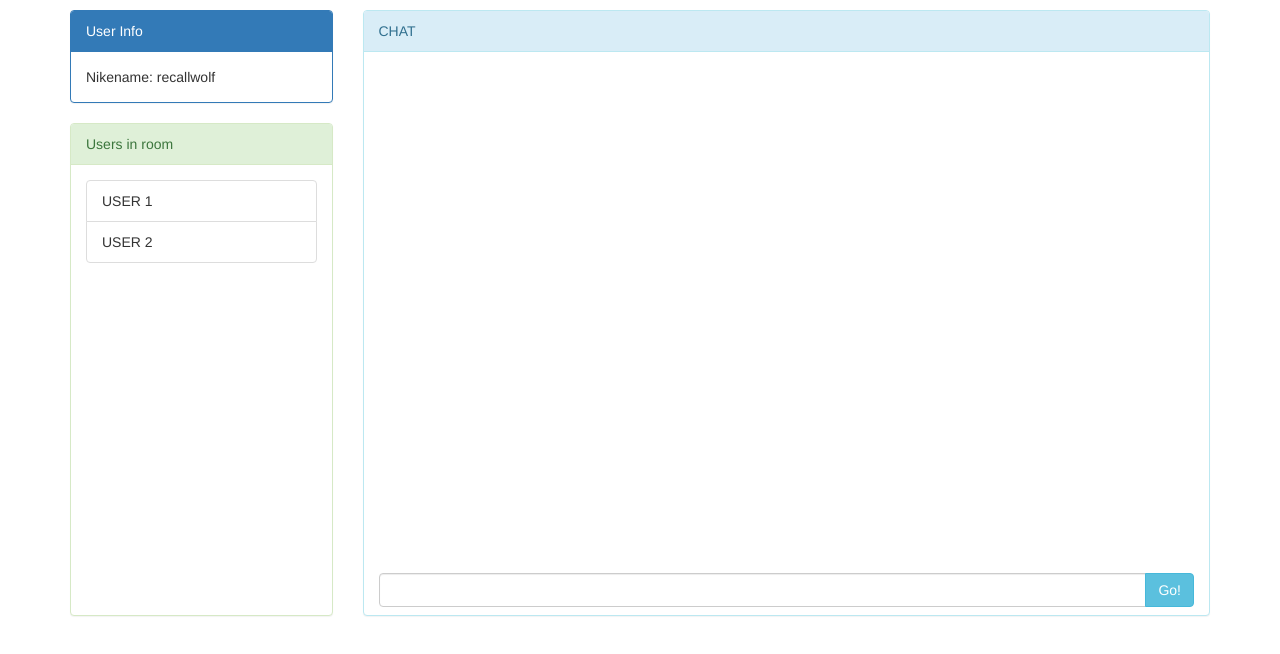
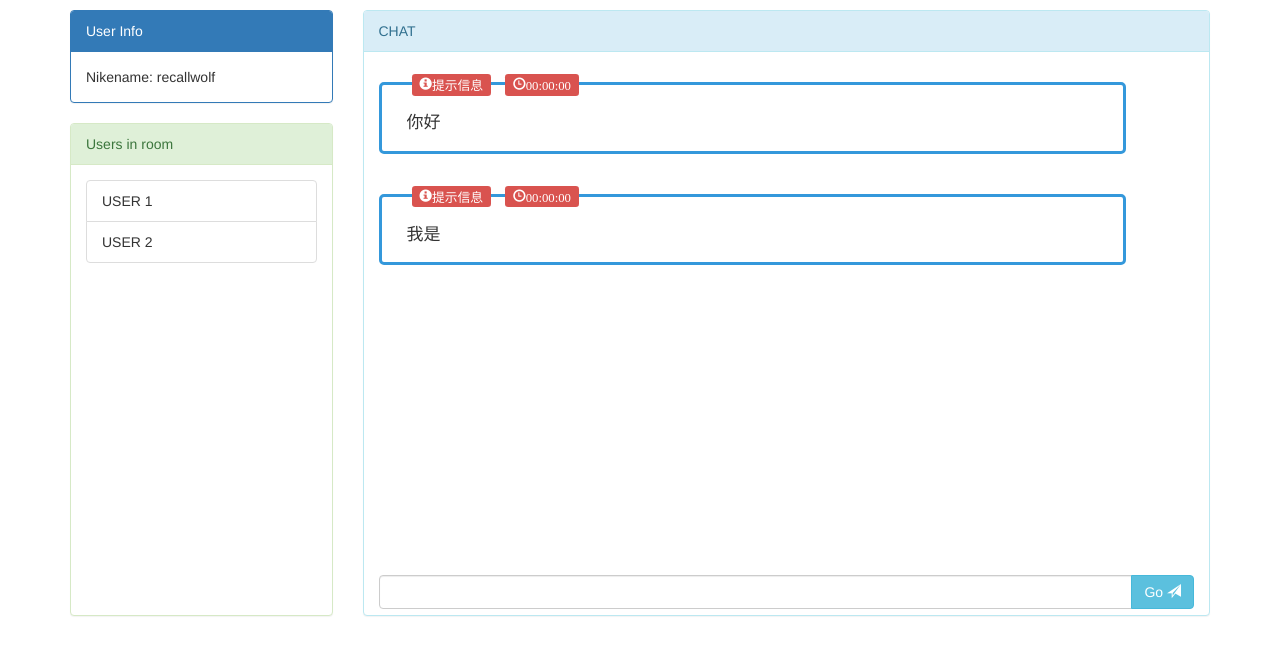
Before and after one commit to recallwolf/websocket, a website: page public/index.html in a window 1280 px wide. Drawn offline with nearby package versions, Linux system fonts and the light colour scheme.

Commit message:
Update FrontEnd

```diff
--- a/public/index.html
+++ b/public/index.html
@@ -35,17 +35,59 @@
               CHAT
             </div>
             <div class="panel-body chat">
-              <div class="input-group input-postion">
-                <input type="text" class="form-control">
-                <span class="input-group-btn" id="basic-addon1">
-                  <button class="btn btn-info" type="button">Go!</button>
-                </span>
-              </div>
+              <div class="chat-msg">
+                <div class="chat-content col-sm-11">
+                  <div class="chat-content-heading">
+                    <span class="label label-danger span-style"><i class="glyphicon glyphicon-info-sign">提示信息</i></span>
+                    <span class="label label-danger span-style"> <i class="glyphicon glyphicon-time">00:00:00</i></span>
+                  </div>
+                  <div class="chat-content-body">
+                    你好
+                  </div>
+                </div>
+                <div class="chat-content col-sm-11">
+                  <div class="chat-content-heading">
+                    <span class="label label-danger span-style"><i class="glyphicon glyphicon-info-sign">提示信息</i></span>
+                    <span class="label label-danger span-style"> <i class="glyphicon glyphicon-time">00:00:00</i></span>
+                  </div>
+                  <div class="chat-content-body">
+                    我是
+                  </div>
+                </div>
+            </div>
+            <div class="input-group input-postion">
+              <input type="text" class="form-control">
+              <span class="input-group-btn" id="basic-addon1">
+              <button class="btn btn-info" type="button">Go <i class="glyphicon glyphicon-send"></i></button>
+              </span>
             </div>
         </div>
       </div>
     </div>
 
+  <script src="https://cdnjs.cloudflare.com/ajax/libs/socket.io/2.0.3/socket.io.js">
+  </script>
+  <script src="https://unpkg.com/vue"></script>
+  <script>
+    var socket = io.connection('http://localhost:3000');
+
+
+    Vue.compoent(chat, {
+      props: ['chatmsg'],
+      template: '',
+    })
+    var vm =new Vue({
+      el: '#message',
+      data:{
+        chatmsgs: [],
+        users: 0,
+      },
+      methods:{},
+    })
+    socket.on('chat message', function(msg){
+      vm.chatmsgs.push({chat: msg});
+    });
+  </script>
 
   </body>
 </html>
--- a/public/stylesheets/main.css
+++ b/public/stylesheets/main.css
@@ -7,11 +7,41 @@
 }
 .users{
 	height: 450px;
+	overflow-y: auto;
 }
 .chat{
 	height: 563px;
 }
 .input-postion{
 	position: relative;
-	top: 95%;
+	top: 3px;
 }
+.chat-msg{
+	position: relative;
+	height: 500px;
+	overflow-y: auto;
+	margin-bottom: 5px;
+}
+.chat-content{
+	border: 3px solid #3498db;
+	border-radius: 5px;
+	margin-top: 15px;
+	margin-bottom: 25px;
+	font-size: 17px;
+}
+.chat-content-heading{
+	margin-top: -13px;
+	margin-left: 15px;
+	width: 200px;
+	border-radius: 5px;
+}
+.span-style{
+	margin-right: 10px;
+}
+.chat-content-body{
+	margin-left: 10px;
+	margin-right: 10px;
+	margin-top: 15px;
+	margin-bottom: 15px;
+	overflow-x: auto;
+}
```
